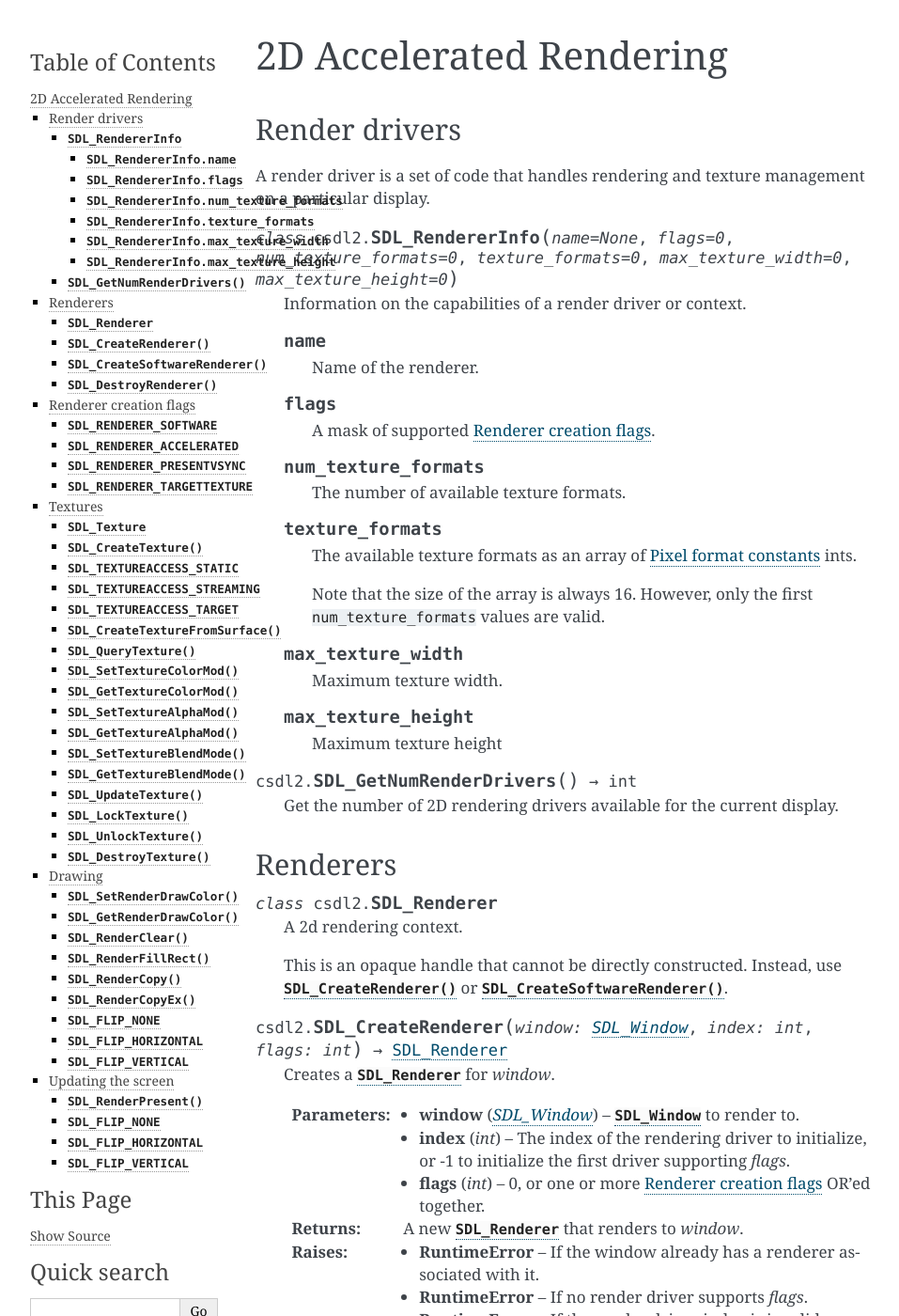
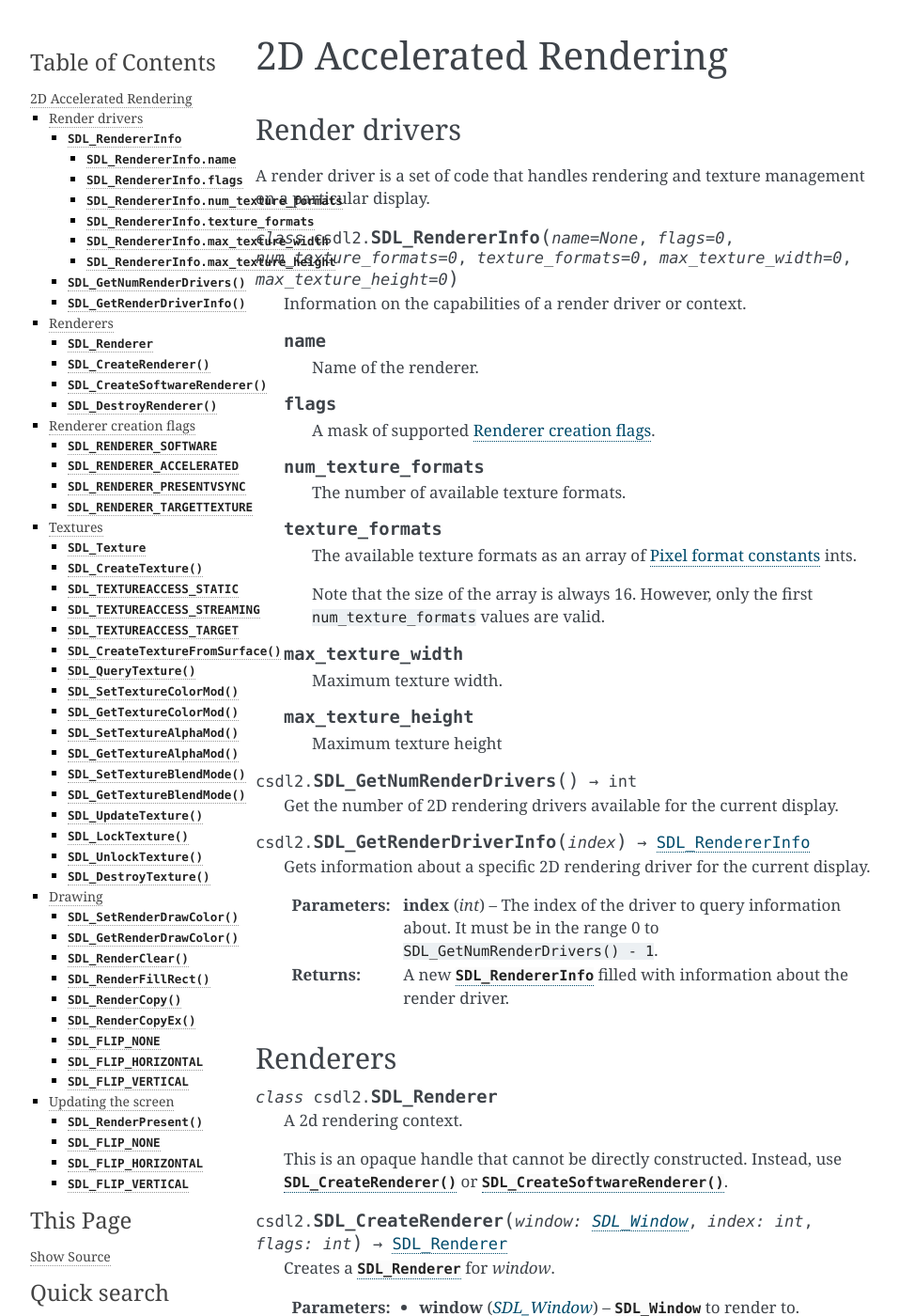
Before and after one commit to pyokagan/pycsdl2, a Sphinx documentation site: the page built from docs/api/render.rst, in a window 1280 px wide and 1400 px high. Shown: the whole window at 94% size, without its empty margins (148-1105 px from the left). Built offline with Sphinx 7.4.7, drawn with Linux system fonts in a browser that asks for light colours.

Commit message:
render: implement SDL_GetRenderDriverInfo()

```diff
--- a/docs/api/render.rst
+++ b/docs/api/render.rst
@@ -42,6 +42,17 @@ on a particular display.
 .. function:: SDL_GetNumRenderDrivers() -> int
 
    Get the number of 2D rendering drivers available for the current display.
+
+.. function:: SDL_GetRenderDriverInfo(index) -> SDL_RendererInfo
+
+   Gets information about a specific 2D rendering driver for the current
+   display.
+
+   :param int index: The index of the driver to query information about. It
+                     must be in the range 0 to
+                     ``SDL_GetNumRenderDrivers() - 1``.
+   :returns: A new :class:`SDL_RendererInfo` filled with information about the
+             render driver.
 
 Renderers
 ---------
```
Also changed, not shown: 3 other files.
